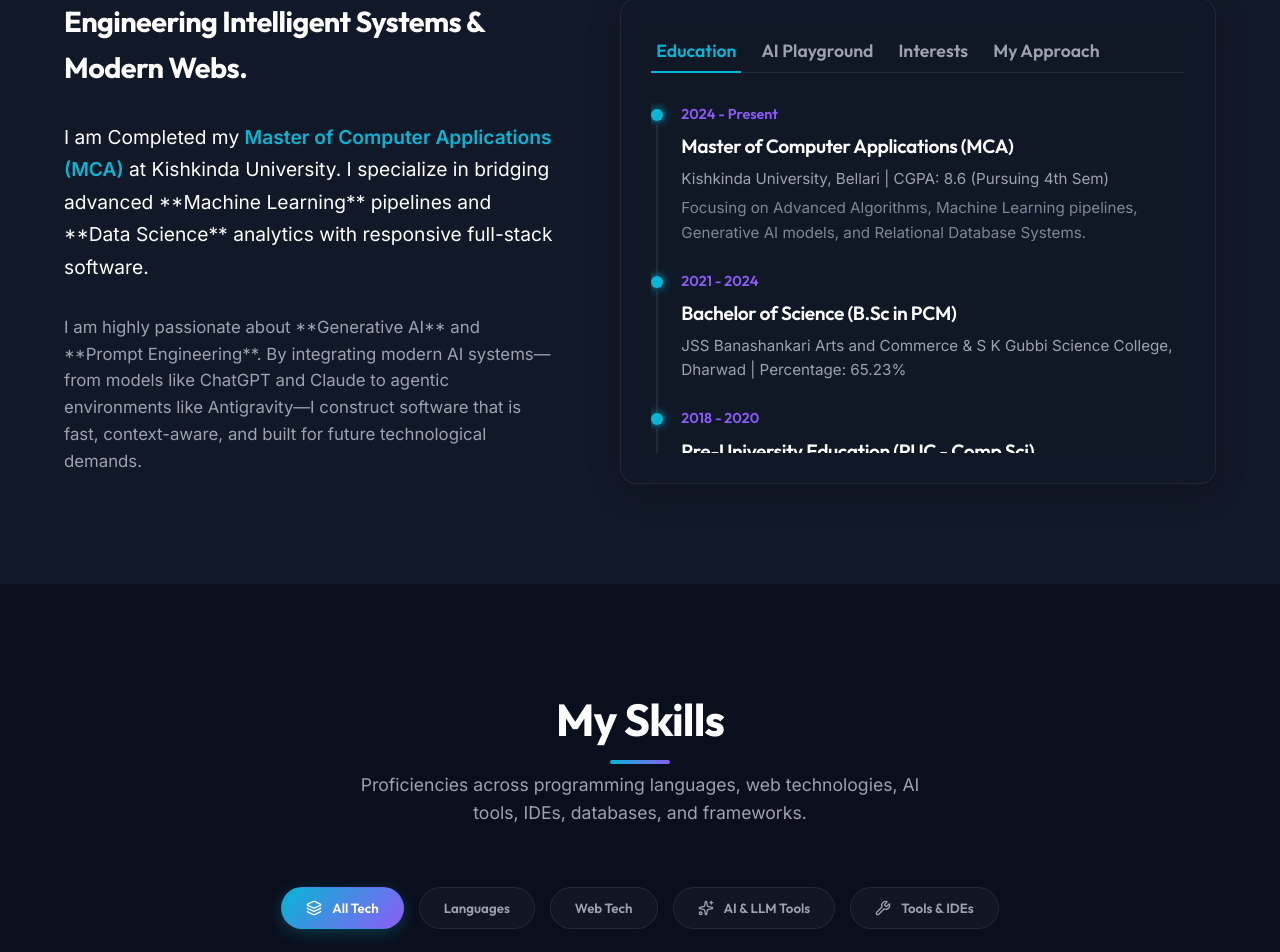
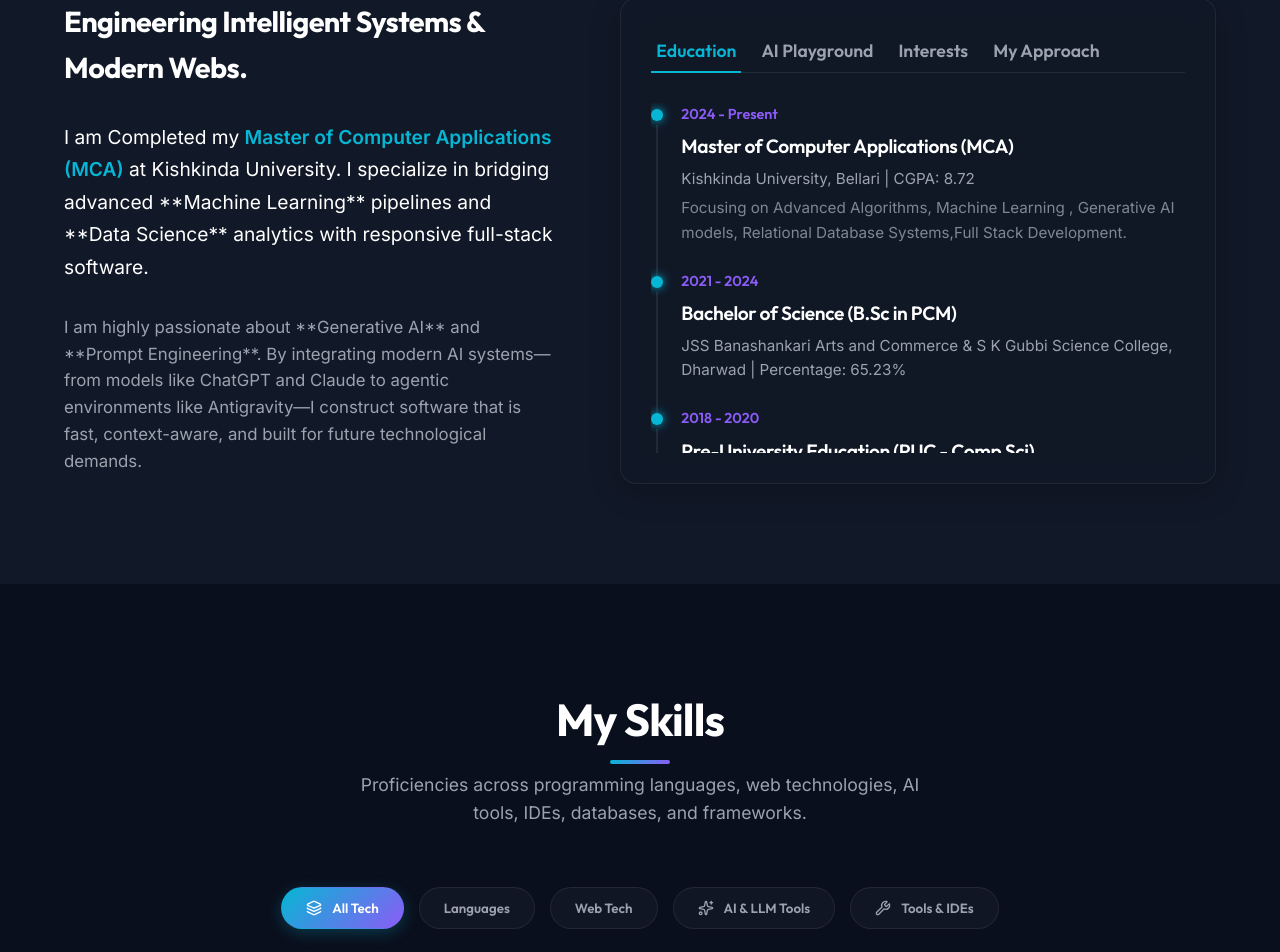
Before and after one commit to Prashantha17/Portfolio, a React (Vite) app: page / in a window 1280 px wide. Shown: the part 1132-2084 px from the top of the page. Built offline with nearby package versions, Linux system fonts and the light colour scheme.

Commit message:
Update About component

```diff
--- a/src/components/About.jsx
+++ b/src/components/About.jsx
@@ -120,9 +120,9 @@ Provide a subject line, clean body copy with placeholders, and a concise bullet
                   <div className="timeline-item">
                     <span className="timeline-year">2024 - Present</span>
                     <h4 className="timeline-title">Master of Computer Applications (MCA)</h4>
-                    <p className="timeline-desc">Kishkinda University, Bellari | CGPA: 8.6 (Pursuing 4th Sem)</p>
+                    <p className="timeline-desc">Kishkinda University, Bellari | CGPA: 8.72</p>
                     <p className="timeline-desc" style={{ marginTop: '5px', opacity: 0.8 }}>
-                      Focusing on Advanced Algorithms, Machine Learning pipelines, Generative AI models, and Relational Database Systems.
+                      Focusing on Advanced Algorithms, Machine Learning , Generative AI models, Relational Database Systems,Full Stack Development.
                     </p>
                   </div>
                   <div className="timeline-item">
```
